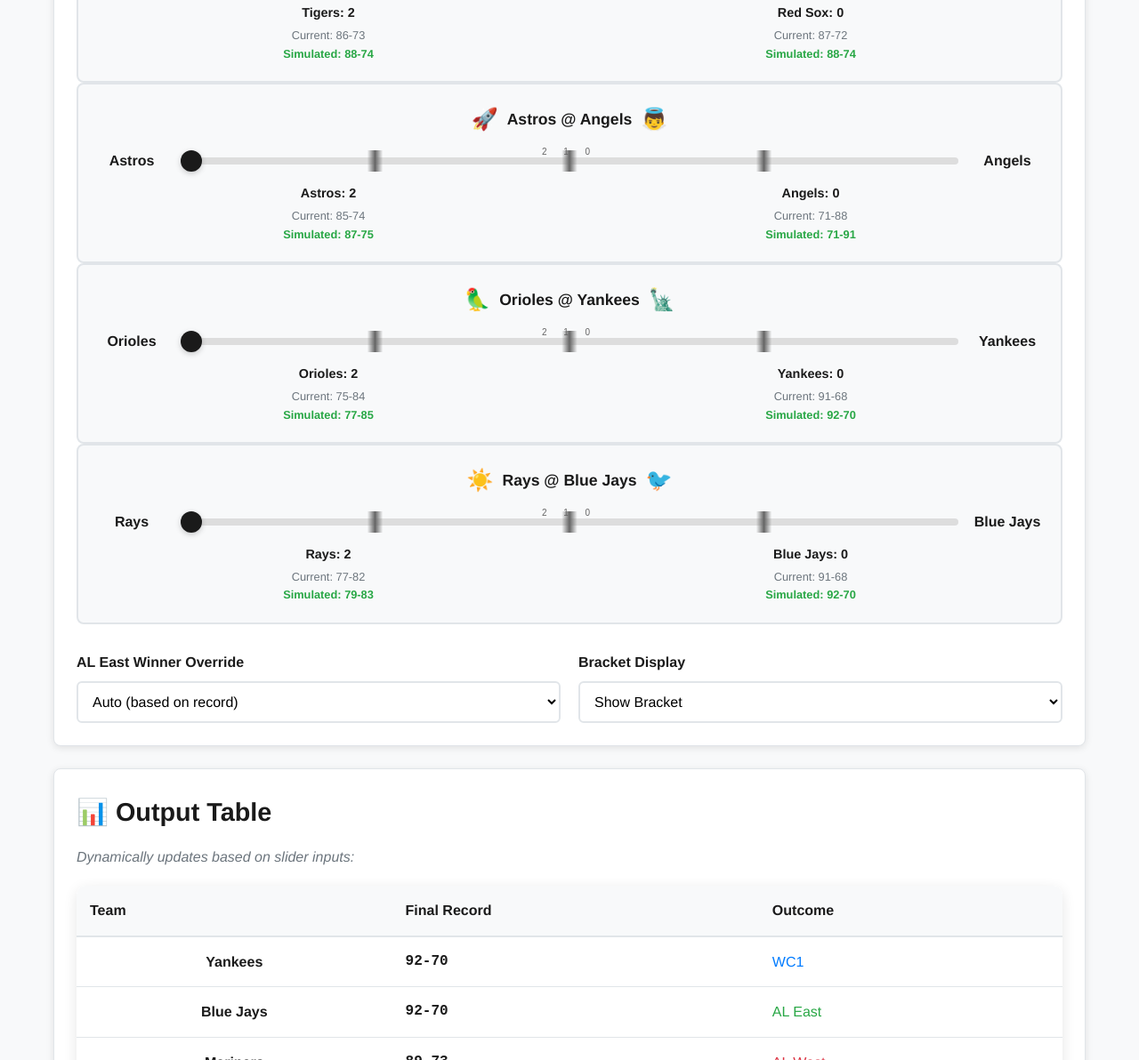
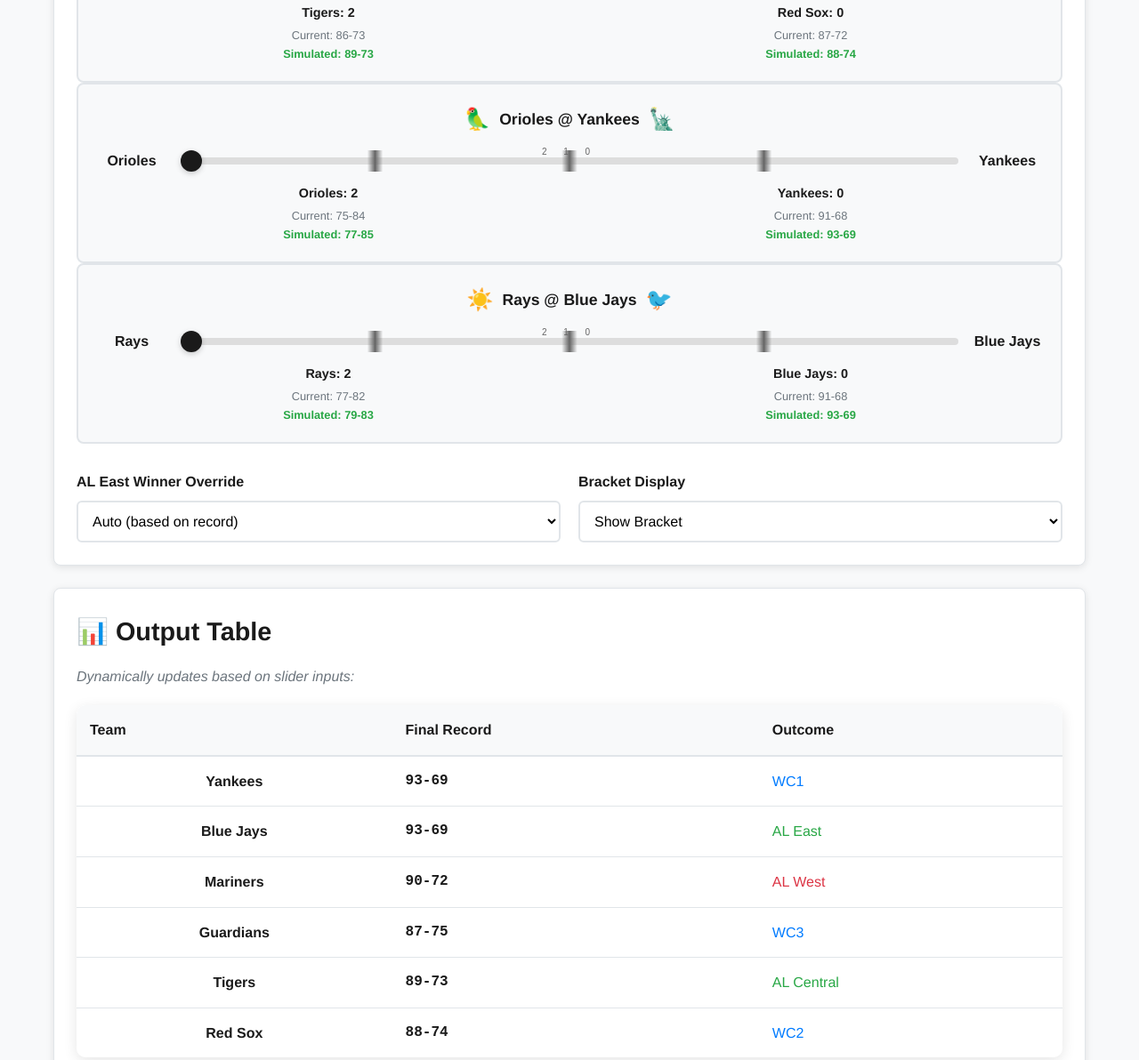
Before and after one commit to teotauy/MLB_Playoffs, a plain HTML site: page index.html in a window 1280 px wide. Shown: the part 1398-2590 px from the top of the page at 89% size. Drawn offline with nearby package versions, Linux system fonts and the light colour scheme.

Commit message:
Major updates: new clinching scenarios, remove Astros (eliminated), update records, Mariners 90-71

```diff
--- a/index.html
+++ b/index.html
@@ -17,12 +17,12 @@
         <div class="summary-update">
             <h2>Latest Updates</h2>
             <ul>
-                <li>Red Sox clinched: no longer at risk of elimination</li>
-                <li>Guardians situation slightly improved</li>
-                <li>Astros loss increased their elimination risk</li>
-                <li>Yankees vs Jays still determine AL East and WC1</li>
-                <li>Mariners locked into 2 seed. On the NL side, Brewers, Phillies and Dodgers are locked into 1, 2 and 3</li>
-                <li>The Mets situation got slightly better at the expense of the Diamondbacks situation getting slightly worse</li>
+                <li>The Blue Jays can clinch the AL East and the No. 1 seed in the AL with a win over the Rays OR a Yankees loss to the Orioles.</li>
+                <li>The Guardians can clinch the AL Central and home-field advantage in the Wild Card Series with a win over the Rangers OR a Tigers loss to the Red Sox.</li>
+                <li>The Reds can clinch an NL Wild Card spot with a win over the Brewers OR a Mets loss to the Marlins.</li>
+                <li>The Yankees can clinch the AL East and the No. 1 seed in the AL with a win AND a Blue Jays loss.</li>
+                <li>The Tigers can clinch the AL Central and home-field advantage in the Wild Card Series with a win AND a Guardians loss.</li>
+                <li>The Mets can clinch an NL Wild Card spot with a win AND a Reds loss.</li>
             </ul>
         </div>
 
@@ -105,30 +105,6 @@
                         </div>
                     </div>
 
-                    <div class="slider-group">
-                        <div class="series-header">
-                            <div class="team-logo">🚀</div>
-                            <div class="series-title">Astros @ Angels</div>
-                            <div class="team-logo">👼</div>
-                        </div>
-                        <div class="slider-wrapper">
-                            <span class="team-name">Astros</span>
-                            <input type="range" id="astros-angels" min="0" max="2" value="0" class="slider">
-                            <span class="team-name">Angels</span>
-                        </div>
-                        <div class="slider-info">
-                            <div class="team-record">
-                                <div class="series-record">Astros: <span id="astros-wins">3</span></div>
-                                <div class="current-record">Current: 85-74</div>
-                                <div class="simulated-record">Simulated: <span id="astros-simulated">88-74</span></div>
-                            </div>
-                            <div class="team-record">
-                                <div class="series-record">Angels: <span id="angels-wins">0</span></div>
-                                <div class="current-record">Current: 71-88</div>
-                                <div class="simulated-record">Simulated: <span id="angels-simulated">71-91</span></div>
-                            </div>
-                        </div>
-                    </div>
 
                     <div class="slider-group">
                         <div class="series-header">
--- a/script.js
+++ b/script.js
@@ -10,13 +10,12 @@
         this.currentStandings = {
             // American League
             al: {
-                yankees: { wins: 92, losses: 68, gamesLeft: 2 },
-                bluejays: { wins: 92, losses: 68, gamesLeft: 2 },
-                mariners: { wins: 89, losses: 70, gamesLeft: 3 },
-                guardians: { wins: 86, losses: 74, gamesLeft: 2 },
-                tigers: { wins: 86, losses: 74, gamesLeft: 2 },
-                redsox: { wins: 88, losses: 72, gamesLeft: 2 },
-                astros: { wins: 85, losses: 75, gamesLeft: 2 },
+                yankees: { wins: 93, losses: 68, gamesLeft: 1 },
+                bluejays: { wins: 93, losses: 68, gamesLeft: 1 },
+                mariners: { wins: 90, losses: 71, gamesLeft: 1 },
+                guardians: { wins: 87, losses: 74, gamesLeft: 1 },
+                tigers: { wins: 87, losses: 74, gamesLeft: 1 },
+                redsox: { wins: 88, losses: 73, gamesLeft: 1 },
                 orioles: { wins: 75, losses: 84, gamesLeft: 3 },
                 rays: { wins: 77, losses: 82, gamesLeft: 3 },
                 rangers: { wins: 80, losses: 79, gamesLeft: 3 },
@@ -154,7 +153,7 @@
 
     initializeOverallRecords() {
         // Initialize all overall records based on current slider positions
-        const alSliders = ['rangers-guardians', 'tigers-redsox', 'astros-angels', 'orioles-yankees', 'rays-bluejays'];
+        const alSliders = ['rangers-guardians', 'tigers-redsox', 'orioles-yankees', 'rays-bluejays'];
         const nlSliders = ['cubs-cardinals', 'diamondbacks-padres', 'mets-marlins', 'reds-brewers'];
 
         // Initialize AL records
@@ -216,7 +215,7 @@
 
     setupSliderListeners() {
         // Remove existing listeners first to prevent duplicates
-        const allSliders = ['rangers-guardians', 'tigers-redsox', 'astros-angels', 'orioles-yankees', 'rays-bluejays',
+        const allSliders = ['rangers-guardians', 'tigers-redsox', 'orioles-yankees', 'rays-bluejays',
                            'cubs-cardinals', 'diamondbacks-padres', 'mets-marlins', 'reds-brewers'];
 
         allSliders.forEach(sliderId => {
@@ -229,7 +228,7 @@
         });
 
         const leagueSliders = this.currentLeague === 'al'
-            ? ['rangers-guardians', 'tigers-redsox', 'astros-angels', 'orioles-yankees', 'rays-bluejays']
+            ? ['rangers-guardians', 'tigers-redsox', 'orioles-yankees', 'rays-bluejays']
             : ['cubs-cardinals', 'diamondbacks-padres', 'mets-marlins', 'reds-brewers'];
 
         leagueSliders.forEach(sliderId => {
@@ -262,12 +261,6 @@
                 document.getElementById('redsox-wins').textContent = homeWins;
                 this.updateOverallRecord('tigers', awayWins);
                 this.updateOverallRecord('redsox', homeWins);
-                break;
-            case 'astros-angels':
-                document.getElementById('astros-wins').textContent = awayWins;
-                document.getElementById('angels-wins').textContent = homeWins;
-                this.updateOverallRecord('astros', awayWins);
-                this.updateOverallRecord('angels', homeWins);
                 break;
             case 'orioles-yankees':
                 document.getElementById('orioles-wins').textContent = awayWins;
@@ -389,7 +382,6 @@
             // Get slider positions and calculate wins correctly
             const rangersSlider = parseInt(document.getElementById('rangers-guardians').value);
             const tigersSlider = parseInt(document.getElementById('tigers-redsox').value);
-            const astrosSlider = parseInt(document.getElementById('astros-angels').value);
             const oriolesSlider = parseInt(document.getElementById('orioles-yankees').value);
             const raysSlider = parseInt(document.getElementById('rays-bluejays').value);
 
@@ -397,13 +389,11 @@
                 // Away teams get 2 minus slider position
                 rangers: 2 - rangersSlider,
                 tigers: 2 - tigersSlider,
-                astros: 2 - astrosSlider,
                 orioles: 2 - oriolesSlider,
                 rays: 2 - raysSlider,
                 // Home teams get slider position value
                 guardians: rangersSlider,
                 redsox: tigersSlider,
-                angels: astrosSlider,
                 yankees: oriolesSlider,
                 bluejays: raysSlider
             };
@@ -589,8 +579,7 @@
                 { name: 'Mariners', key: 'mariners' },
                 { name: 'Guardians', key: 'guardians' },
                 { name: 'Tigers', key: 'tigers' },
-                { name: 'Red Sox', key: 'redsox' },
-                { name: 'Astros', key: 'astros' }
+                { name: 'Red Sox', key: 'redsox' }
             ]
             : [
                 { name: 'Brewers', key: 'brewers' },
@@ -1178,7 +1167,7 @@
     calculateAllPermutations() {
         const permutations = [];
         const sliderIds = this.currentLeague === 'al'
-            ? ['rangers-guardians', 'tigers-redsox', 'astros-angels', 'orioles-yankees', 'rays-bluejays']
+            ? ['rangers-guardians', 'tigers-redsox', 'orioles-yankees', 'rays-bluejays']
             : ['cubs-cardinals', 'diamondbacks-padres', 'mets-marlins', 'reds-brewers'];
 
         // Generate all possible combinations (4^5 = 1024 for AL, 4^4 = 256 for NL)
@@ -1265,18 +1254,9 @@
                     '2-seed': 0,
                     '3-seed': 0,
                     'wc1': 0,
-                    'wc2': 33,
-                    'wc3': 26,
+                    'wc2': 100,
+                    'wc3': 0,
                     'eliminated': 0
-                },
-                'astros': {
-                    '1-seed': 0,
-                    '2-seed': 0,
-                    '3-seed': 0,
-                    'wc1': 0,
-                    'wc2': 15,
-                    'wc3': 33,
-                    'eliminated': 52
                 }
             };
         } else {
@@ -1362,11 +1342,11 @@
         tbody.innerHTML = '';
 
         const teamKeys = this.currentLeague === 'al'
-            ? ['yankees', 'bluejays', 'mariners', 'guardians', 'tigers', 'redsox', 'astros']
+            ? ['yankees', 'bluejays', 'mariners', 'guardians', 'tigers', 'redsox']
             : ['brewers', 'phillies', 'dodgers', 'cubs', 'padres', 'mets', 'reds', 'diamondbacks'];
 
         const teamNames = this.currentLeague === 'al'
-            ? ['Yankees', 'Blue Jays', 'Mariners', 'Guardians', 'Tigers', 'Red Sox', 'Astros']
+            ? ['Yankees', 'Blue Jays', 'Mariners', 'Guardians', 'Tigers', 'Red Sox']
             : ['Brewers', 'Phillies', 'Dodgers', 'Cubs', 'Padres', 'Mets', 'Reds', 'Diamondbacks'];
 
         teamKeys.forEach((teamKey, index) => {
@@ -1525,7 +1505,6 @@
         const sliderMap = {
             'guardians-rangers': 'rangers-guardians',
             'redsox-tigers': 'tigers-redsox',
-            'angels-astros': 'astros-angels',
             'yankees-orioles': 'orioles-yankees',
             'bluejays-rays': 'rays-bluejays',
             'cardinals-cubs': 'cubs-cardinals',
@@ -1578,7 +1557,7 @@
         console.log('Applying preset scenario:', scenario);
 
         const sliderIds = this.currentLeague === 'al'
-            ? ['rangers-guardians', 'tigers-redsox', 'astros-angels', 'orioles-yankees', 'rays-bluejays']
+            ? ['rangers-guardians', 'tigers-redsox', 'orioles-yankees', 'rays-bluejays']
             : ['cubs-cardinals', 'diamondbacks-padres', 'mets-marlins', 'reds-brewers'];
 
         console.log('Current league:', this.currentLeague, 'Slider IDs:', sliderIds);
@@ -1644,10 +1623,6 @@
             case 'tigers-redsox':
                 result = currentStandings.redsox.wins > currentStandings.tigers.wins ? 3 : 0;
                 console.log('Red Sox wins:', currentStandings.redsox.wins, 'Tigers wins:', currentStandings.tigers.wins, 'Result:', result);
-                return result;
-            case 'astros-angels':
-                result = currentStandings.astros.wins > currentStandings.angels.wins ? 0 : 3;
-                console.log('Astros wins:', currentStandings.astros.wins, 'Angels wins:', currentStandings.angels.wins, 'Result:', result);
                 return result;
             case 'orioles-yankees':
                 result = currentStandings.yankees.wins > currentStandings.orioles.wins ? 3 : 0;
```
